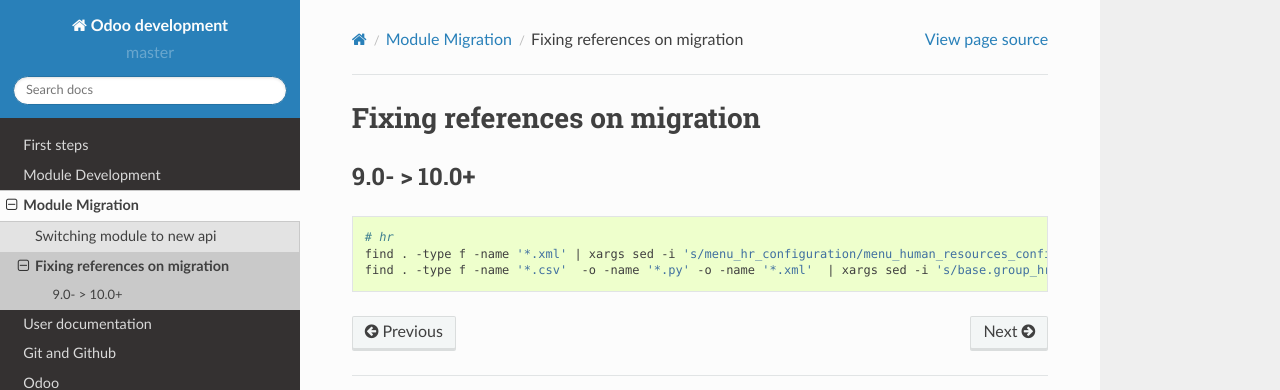
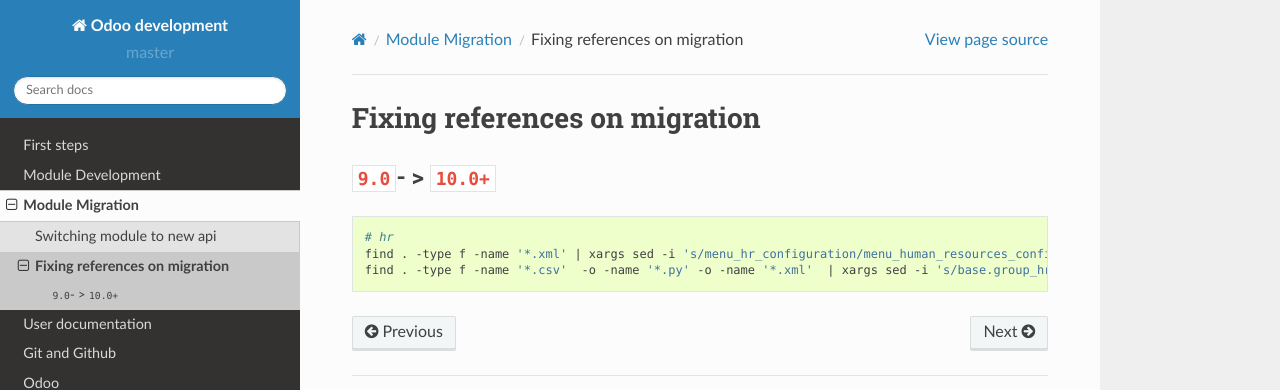
Before and after one commit to itpp-labs/odoo-development, a Sphinx documentation site: the page built from docs/migration/fix-refs.rst, in a window 1280 px wide. Shown: the top 390 px of the page. Built offline with Sphinx 7.4.7 and the Read the Docs theme 2.0.0, drawn with Linux system fonts in a browser that asks for light colours; pages that are not in the unit, such as notebooks, are missing from menus.

Commit message:
update title

```diff
--- a/docs/migration/fix-refs.rst
+++ b/docs/migration/fix-refs.rst
@@ -3,8 +3,8 @@
 ================================
 
 
-9.0- > 10.0+
-============
+``9.0``- > ``10.0+``
+====================
 
 .. code-block:: sh
 
```
